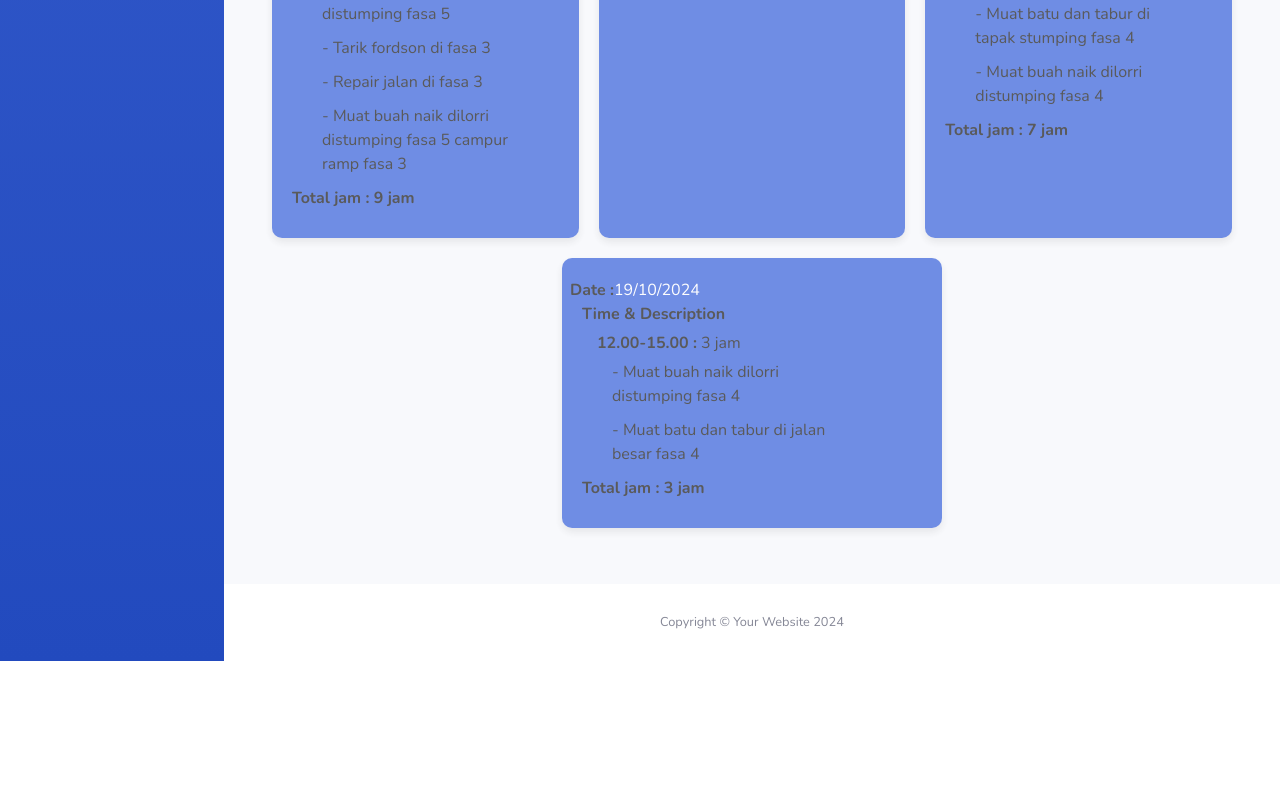
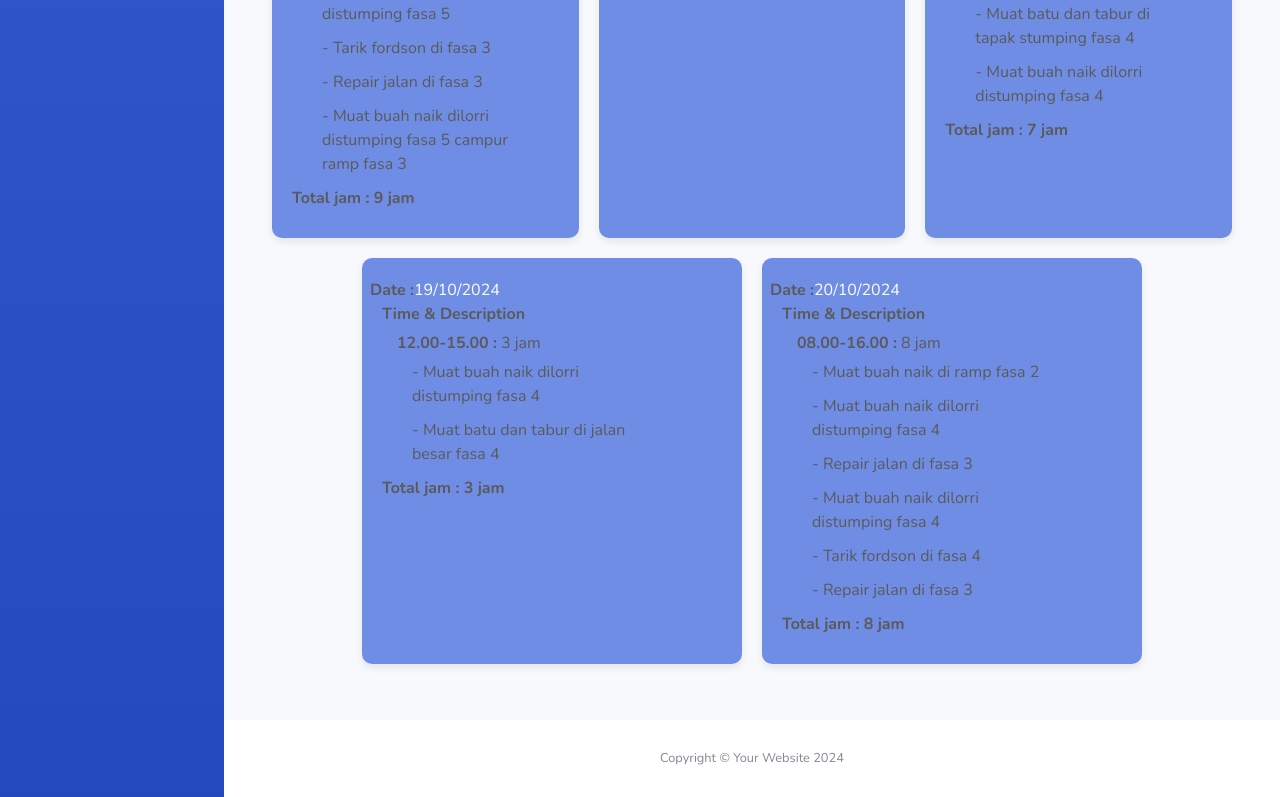
Before and after one commit to Iz-Technology/Backhoe, a plain HTML site: page oktober.html in a window 1280 px wide. Shown: the part 2468-3265 px from the top of the page. Before the commit the page ends 3129 px from the top, so only its background shows below. Drawn offline with nearby package versions, Linux system fonts and the light colour scheme.

Commit message:
memperbaharui gallery, october dan script

```diff
--- a/oktober.html
+++ b/oktober.html
@@ -573,6 +573,30 @@
                       </div>
                     </div>
 
+                    <div class="custom-card"> <!-- Custom card class -->
+                      <div class="row mb-2">
+                        <strong>Date :</strong> 20/10/2024
+                        <div class="col-md-10">
+                          <strong>Time & Description</strong>
+                          <ul>
+                            <li><strong>08.00-16.00 :</strong> 8 jam
+                              <ul>
+                                <li>- Muat buah naik di ramp fasa 2</li>
+                                <li>- Muat buah naik dilorri distumping fasa 4</li>
+                                <li>- Repair jalan di fasa 3</li>
+                                <li>- Muat buah naik dilorri distumping fasa 4</li>
+                                <li>- Tarik fordson di fasa 4</li>
+                                <li>- Repair jalan di fasa 3</li>
+                              </ul>
+                            </li>
+                          </ul>
+                          <div>
+                            <strong>Total jam : 8 jam</strong>
+                          </div>
+                        </div>
+                      </div>
+                    </div>
+
                   </div>
                 </div>
 
--- a/script.js
+++ b/script.js
@@ -57,7 +57,7 @@ document.addEventListener("DOMContentLoaded", function () {
   var ctx1 = document.getElementById("palmOilChart").getContext("2d");
 
   // Data manual untuk jam
-  var dailyHours = [0, 2, 2, 2, 2, 2, 4, 6, 9, 8, 0, 5, 3, 0, 4, 9, 7, 7, 3];
+  var dailyHours = [0, 2, 2, 2, 2, 2, 4, 6, 9, 8, 0, 5, 3, 0, 4, 9, 7, 7, 3, 8];
 
   // Hitung total jam
   var totalHours = dailyHours.reduce((acc, val) => acc + val, 0);
```
Also changed, not shown: gallery.html (+8 -0 lines).
